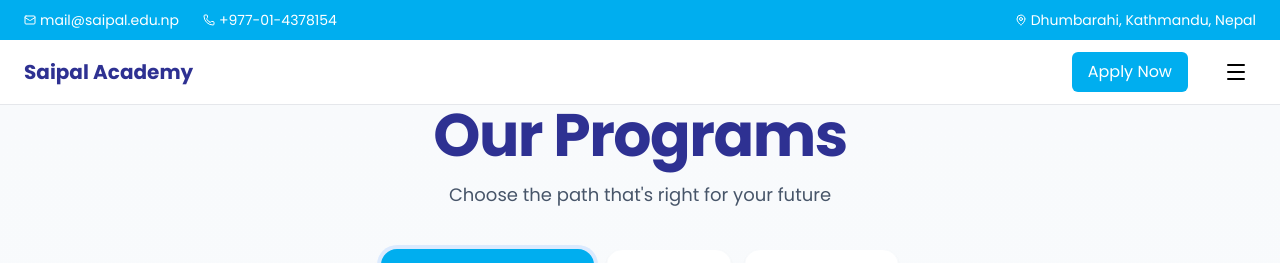
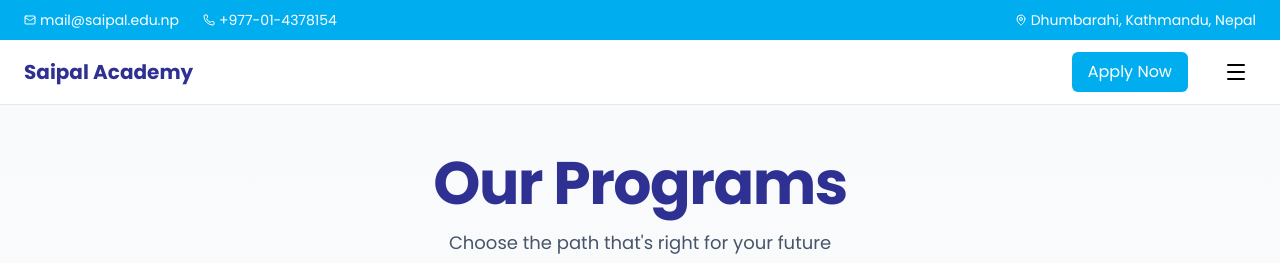
Before and after one commit to UddheshyaGroup/Saipal-Website, a React (Vite) app: page /programs#alevels in a window 1280 px wide. Shown: the top 263 px of the page. Built offline with nearby package versions, Linux system fonts and the light colour scheme.

Commit message:
refactor: implemented padding in programs

```diff
--- a/src/pages/Programs.jsx
+++ b/src/pages/Programs.jsx
@@ -44,7 +44,7 @@ function Programs() {
   return (
     <main className="min-h-screen bg-gradient-to-b from-slate-50 to-white m-0">
       <div className="text-center">
-        <h1 className="text-4xl font-bold tracking-tight text-primary sm:text-5xl lg:text-6xl">
+        <h1 className="text-4xl font-bold pt-12 tracking-tight text-primary sm:text-5xl lg:text-6xl">
           Our Programs
         </h1>
         <p className="mt-4 text-lg text-slate-600 max-w-2xl mx-auto">
```
